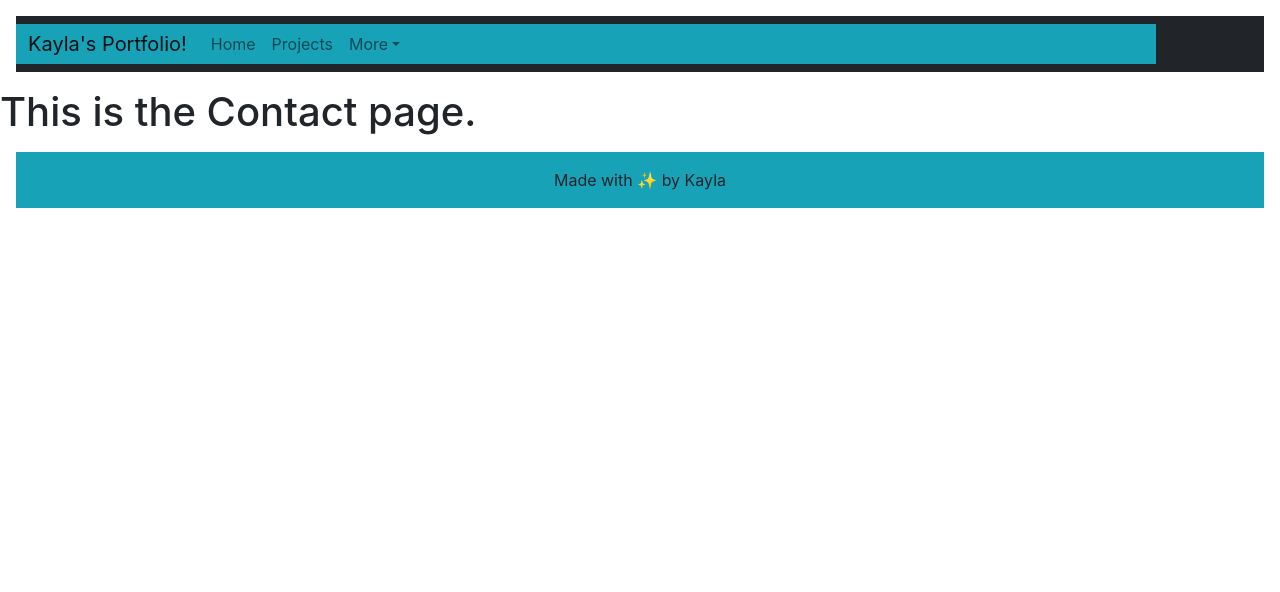
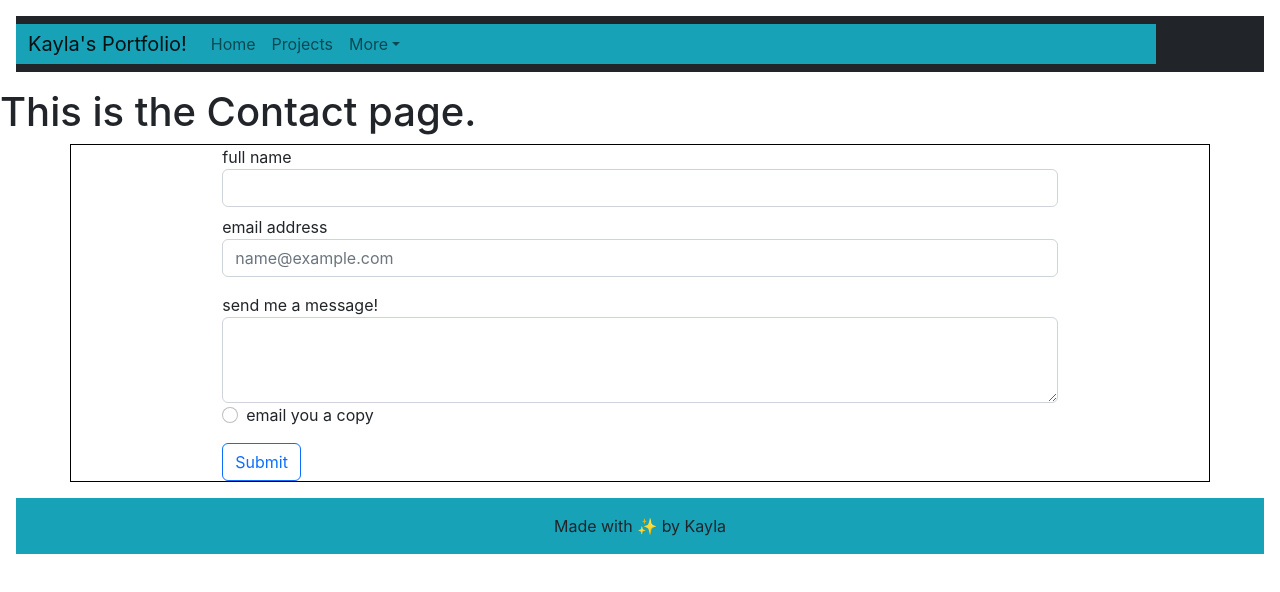
Before and after one commit to justkayla/20-react-portfolio, a React (Create React App) app: page /contact in a window 1280 px wide. Shown: the top 592 px of the page. Built offline with nearby package versions, Linux system fonts and the light colour scheme.

Commit message:
Building Form.js and Contact.jsx files

```diff
--- a/src/App.js
+++ b/src/App.js
@@ -11,7 +11,6 @@ import Projects from "./pages/Projects";
 // components
 import Navigation from "./components/Navigation";
 import Footer from "./components/Footer";
-import Project from "./components/Project";
 
 function App() {
   return (
--- /dev/null
+++ b/src/components/Form.js
@@ -0,0 +1,45 @@
+import Container from "react-bootstrap/Container";
+import Form from "react-bootstrap/Form";
+import Button from "react-bootstrap/Button";
+
+function ContactForm() {
+  return (
+    <Container
+      style={{
+        border: "1px solid black",
+        display: "flex",
+        justifyContent: "center",
+      }}
+    >
+      <Form style={{ width: "75%" }}>
+        <Form.Group className="mb-2" controlId="exampleForm.ControlInput1">
+          <Form.Label className="mb-0">full name</Form.Label>
+          <Form.Control type="input" placeholder="" />
+        </Form.Group>
+        <Form.Group className="mb-3" controlId="exampleForm.ControlInput1">
+          <Form.Label className="mb-0">email address</Form.Label>
+          <Form.Control type="email" placeholder="name@example.com" />
+        </Form.Group>
+        <Form.Group className="mb-0" controlId="exampleForm.ControlTextarea1">
+          <Form.Label className="mb-0">send me a message!</Form.Label>
+          <Form.Control as="textarea" rows={3} />
+        </Form.Group>
+        {["radio"].map((type) => (
+          <div key={`default-${type}`} className="mb-3 mt-0">
+            <Form.Check
+              type={type}
+              id={`default-${type}`}
+              label="email you a copy"
+            />
+          </div>
+        ))}
+        <Button variant="outline-primary" type="submit">
+          Submit
+        </Button>
+
+      </Form>
+    </Container>
+  );
+}
+
+export default ContactForm;
--- a/src/components/Navigation.js
+++ b/src/components/Navigation.js
@@ -1,4 +1,6 @@
 // * A single `Navigation` component within the header that will be used to conditionally render the different sections of your portfolio
+
+// TODO: Style nav bar
 
 import Container from 'react-bootstrap/Container';
 import Nav from 'react-bootstrap/Nav';
--- a/src/pages/About.jsx
+++ b/src/pages/About.jsx
@@ -1,4 +1,5 @@
 // About me page
+// TODO: Format page, add information
 
 import Container from "react-bootstrap/Container";
 import Row from "react-bootstrap/Row";
--- a/src/pages/Contact.jsx
+++ b/src/pages/Contact.jsx
@@ -1,9 +1,12 @@
 // Contact me page
+
+import ContactForm from "../components/Form";
 
 const Contact = () => {
   return (
     <>
       <h1>This is the Contact page.</h1>
+      <ContactForm />
     </>
   );
 };
--- a/src/pages/Home.jsx
+++ b/src/pages/Home.jsx
@@ -1,4 +1,6 @@
 // Homepage
+// TODO: Format page
+
 import Header from "../components/Header";
 
 const Home = () => {
--- a/src/pages/Projects.jsx
+++ b/src/pages/Projects.jsx
@@ -1,12 +1,13 @@
 // Projects page
+// TODO: Format page, update title
 
 import Project from "../components/Project";
 
 const Projects = () => {
   return (
     <>
+      <h1>This is the Projects page.</h1>
       <Project />
-      <h1>This is the Projects page.</h1>
     </>
   );
 };
```
